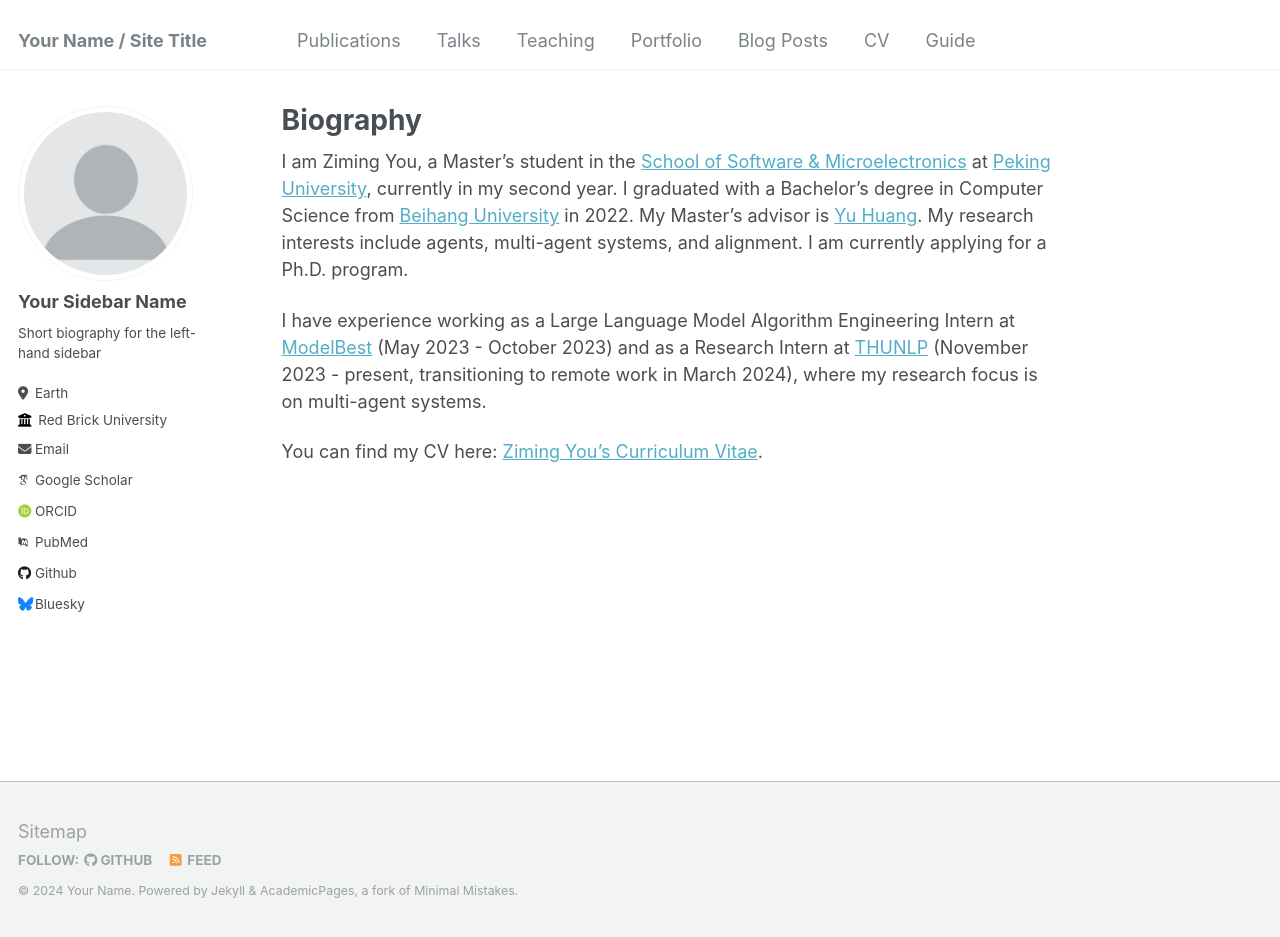
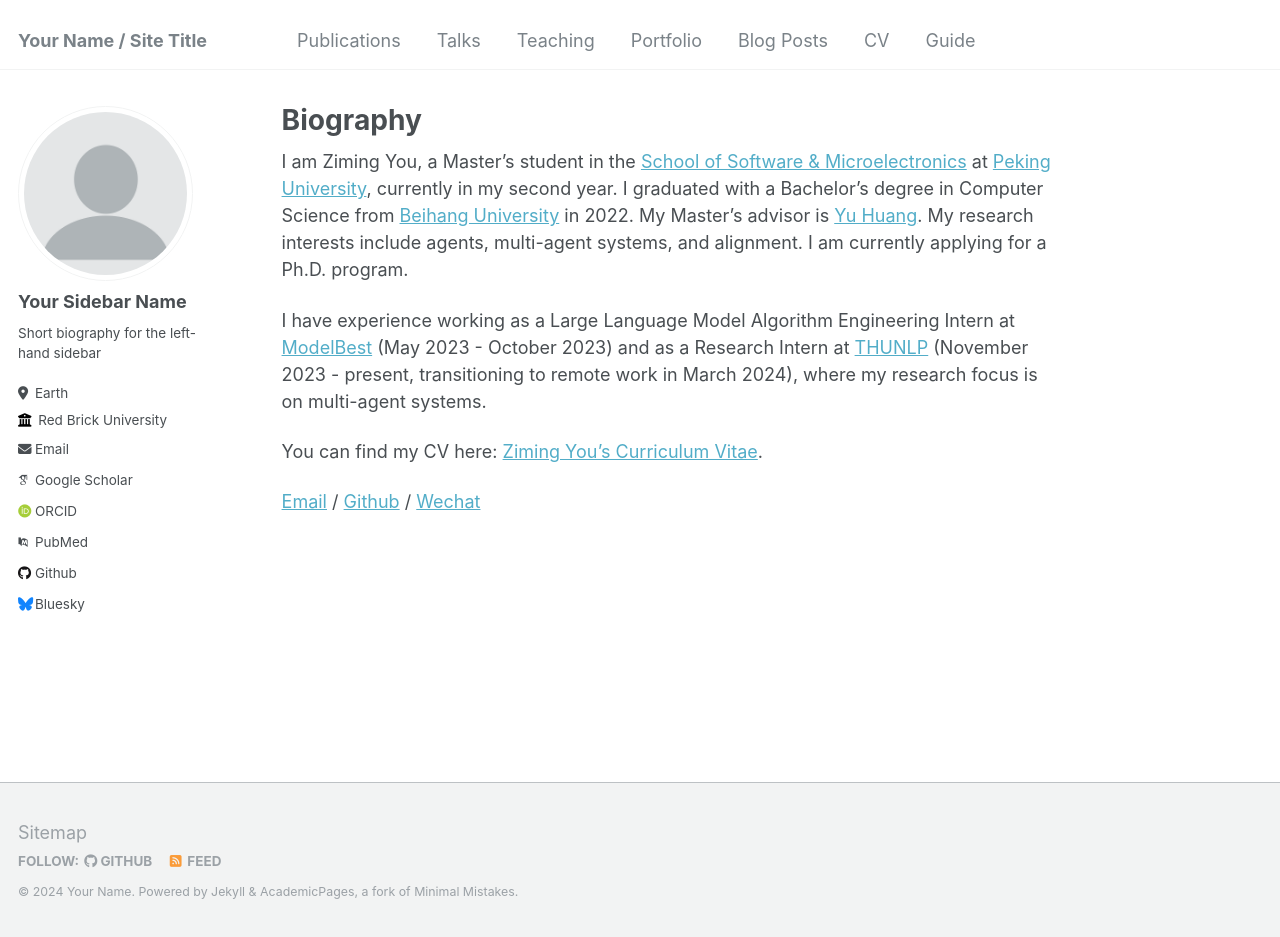
Before and after one commit to Luffyzm3D2Y/Luffyzm3D2Y.github.io, a Jekyll site: the page built from _pages/about.md, in a window 1280 px wide and 937 px high. Built offline with Jekyll 4.4.1, drawn with Linux system fonts in a browser that asks for light colours; some web fonts are replaced.

Commit message:
Update about.md

```diff
--- a/_pages/about.md
+++ b/_pages/about.md
@@ -11,3 +11,6 @@
 I have experience working as a Large Language Model Algorithm Engineering Intern at [ModelBest](https://modelbest.cn/) (May 2023 - October 2023) and as a Research Intern at [THUNLP](https://nlp.csai.tsinghua.edu.cn/) (November 2023 - present, transitioning to remote work in March 2024), where my research focus is on multi-agent systems.
 
 You can find my CV here: [Ziming You's Curriculum Vitae](../assets/Curriculum_Vitae.pdf).
+
+
+[Email](zimingyou@stu.pku.edu.cn) / [Github](https://github.com/Luffyzm3D2Y) / [Wechat](../images/wechat.jpg)
```
